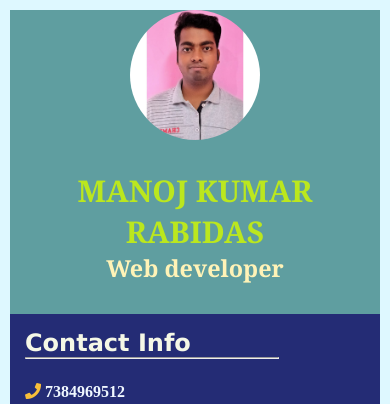
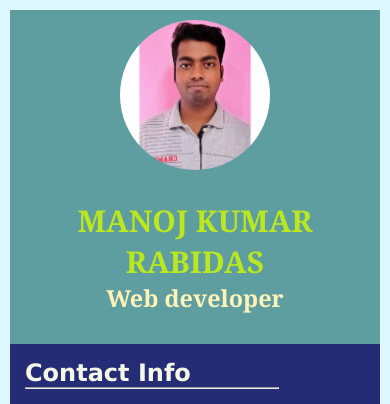
Before and after one commit to ManojKumarRabidas/manoj-resume, a plain HTML site: page index.html in a window 390 px wide. Shown: the top 404 px of the page. Drawn offline with Linux system fonts and the light colour scheme.

Commit message:
Update index.css

```diff
--- a/index.css
+++ b/index.css
@@ -154,4 +154,8 @@ ul li{
     .top{
         text-align: center;
     }
+    img{
+    height: 150px;
+    margin-top: 10px;
+    }
    }
```
